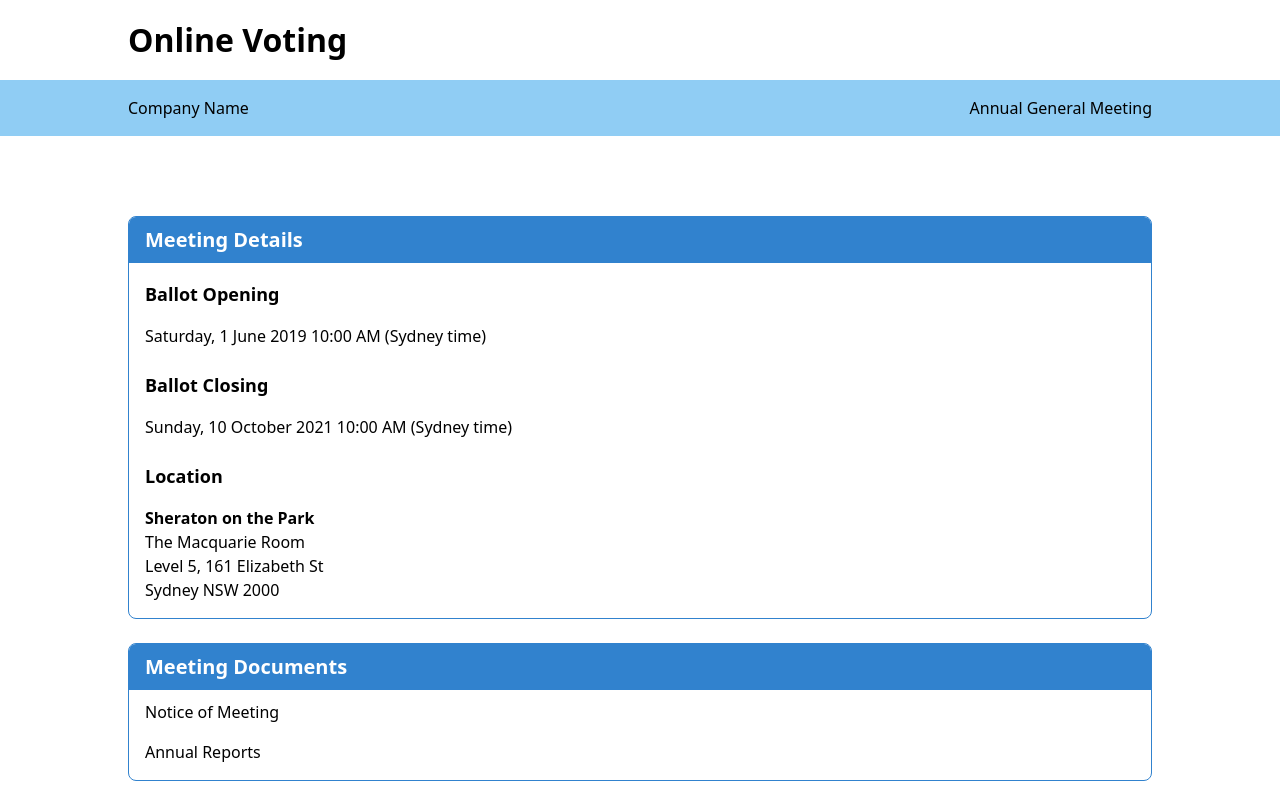
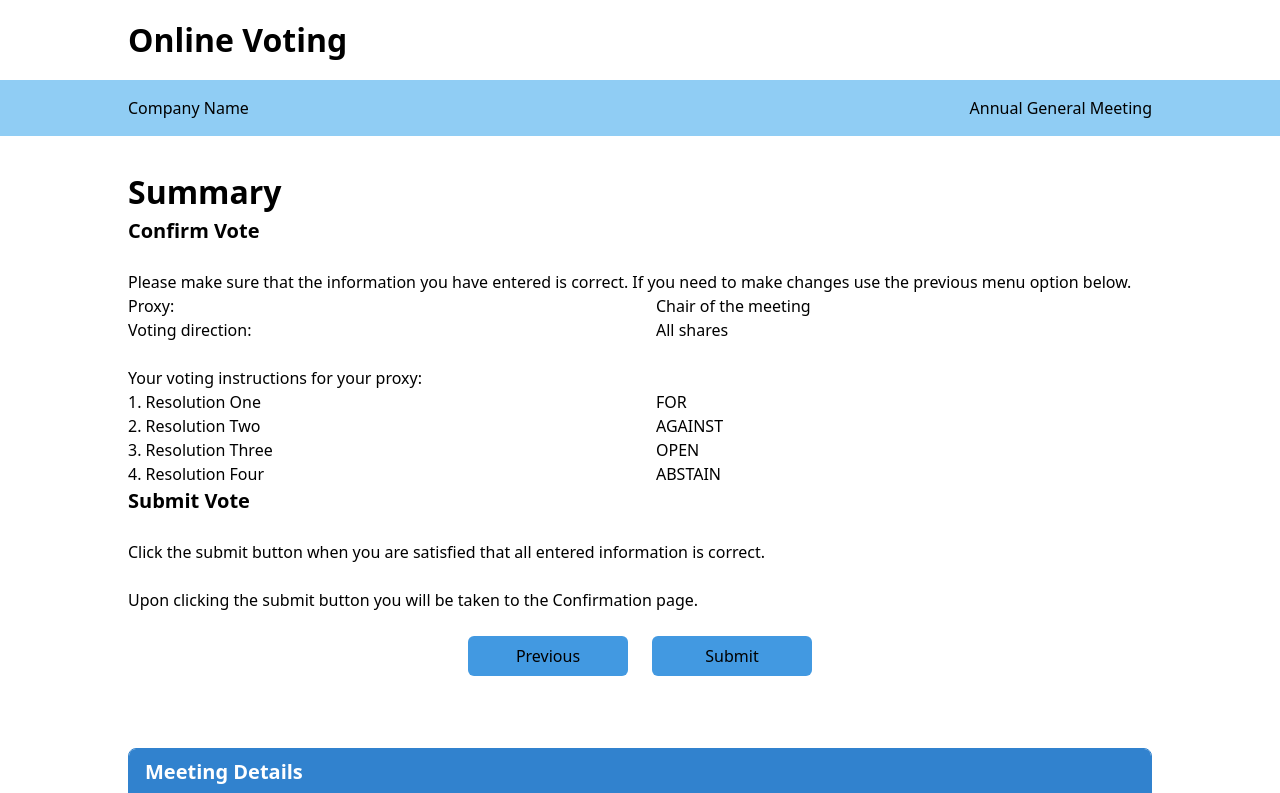
Before and after one commit to colinj/online-voting-sample-app, a Nuxt app: page /submit in a window 1280 px wide. Shown: the top 793 px of the page. Built offline with nearby package versions, Linux system fonts and the light colour scheme.

Commit message:
feat: New pages added

```diff
--- /dev/null
+++ b/pages/confirmation.vue
@@ -0,0 +1,104 @@
+<template>
+  <div>
+    <h1 class="h1">Confirmation</h1>
+    <p>
+      Thank you for voting. Your proxy vote has been submitted.
+    </p>
+    <p>
+      This is your proxy voting reference number: <strong>123457890</strong>.<br>
+      You must quote this reference number if you have any issues or queries.
+    </p>
+    <p>
+      We recommend that you print this page for your records.
+    </p>
+
+    <div>
+      <div class="flex-layout">
+        <span class="flex-item">Company</span>
+        <span class="flex-item">Austral Bean Company</span>
+      </div>
+      <div class="flex-layout">
+        <span class="flex-item">Meeting</span>
+        <span class="flex-item">Annual General Meeting</span>
+      </div>
+      <div class="flex-layout">
+        <span class="flex-item">Time</span>
+        <span class="flex-item">Tuesday, 12 October 2021 10:00 AM (Sydney time)</span>
+      </div>
+      <div class="flex-layout">
+        <span class="flex-item">Meeting Location</span>
+        <span class="flex-item">
+          Sheraton on the Park<br>
+          The Macquarie Room<br>
+          Level 5, 161 Elizabeth St<br>
+          Sydney NSW 2000
+        </span>
+      </div>
+      <div class="flex-layout">
+        <span class="flex-item">Selected proxy</span>
+        <span class="flex-item">Chair of the meeting</span>
+      </div>
+      <div class="flex-layout">
+        <span class="flex-item">Voting direction</span>
+        <span class="flex-item">All shares</span>
+      </div>
+    </div>
+
+    <p>
+      Your voting instructions for your proxy:
+    </p>
+
+    <div>
+      <div class="flex-layout">
+        <span class="flex-item">1. Resolution One</span>
+        <span class="flex-item">FOR</span>
+      </div>
+      <div class="flex-layout">
+        <span class="flex-item">2. Resolution Two</span>
+        <span class="flex-item">AGAINST</span>
+      </div>
+      <div class="flex-layout">
+        <span class="flex-item">3. Resolution Three</span>
+        <span class="flex-item">OPEN</span>
+      </div>
+      <div class="flex-layout">
+        <span class="flex-item">4. Resolution Four</span>
+        <span class="flex-item">ABSTAIN</span>
+      </div>
+    </div>
+
+    <div class="p-6 flex justify-center">
+      <a class="btn" href="">Close</a>
+    </div>
+  </div>
+</template>
+
+<script>
+export default {
+
+}
+</script>
+
+<style lang="scss" scoped>
+.footnote {
+  &::before {
+    content: "*";
+    position: absolute;
+    left: 0;
+  }
+}
+
+.btn {
+  display: inline-block;
+  min-width: 10rem;
+  @apply py-2;
+  @apply px-8;
+  @apply bg-blue-500;
+  @apply rounded-md;
+  text-align: center;
+
+  + .btn {
+    margin-left: 1.5rem;
+  }
+}
+</style>
--- a/pages/proxy.vue
+++ b/pages/proxy.vue
@@ -21,7 +21,7 @@
       or failing the person named above, the Chair of the Meeting, as my/our proxy to vote on my/our behalf in accordance with the following instructions at the Annual General Meeting to be held at Sheraton on the Park, The Macquarie Room, Level 5, 161 Elizabeth St, Sydney NSW 2000 on Tuesday 12 October 2021 at 10:00 AM (Sydney time) and at any adjournment of that Meeting.
     </p>
     <div class="p-6 flex justify-center">
-      <a class="btn" href="">Cancel</a>
+      <a class="btn" href="">Previous</a>
       <a class="btn" href="">Next</a>
     </div>
   </div>
--- /dev/null
+++ b/pages/submit.vue
@@ -0,0 +1,87 @@
+<template>
+  <div>
+    <h1 class="h1">Summary</h1>
+    <h2 class="h4">Confirm Vote</h2>
+    <p>
+      Please make sure that the information you have entered is correct. If you need to make changes use the previous menu option below.
+    </p>
+
+    <div>
+      <div class="flex-layout">
+        <span class="flex-item">Proxy:</span>
+        <span class="flex-item">Chair of the meeting</span>
+      </div>
+      <div class="flex-layout">
+        <span class="flex-item">Voting direction:</span>
+        <span class="flex-item">All shares</span>
+      </div>
+    </div>
+
+    <p>
+      Your voting instructions for your proxy:
+    </p>
+
+    <div>
+      <div class="flex-layout">
+        <span class="flex-item">1. Resolution One</span>
+        <span class="flex-item">FOR</span>
+      </div>
+      <div class="flex-layout">
+        <span class="flex-item">2. Resolution Two</span>
+        <span class="flex-item">AGAINST</span>
+      </div>
+      <div class="flex-layout">
+        <span class="flex-item">3. Resolution Three</span>
+        <span class="flex-item">OPEN</span>
+      </div>
+      <div class="flex-layout">
+        <span class="flex-item">4. Resolution Four</span>
+        <span class="flex-item">ABSTAIN</span>
+      </div>
+    </div>
+
+    <h2 class="h4">Submit Vote</h2>
+
+    <p>
+      Click the submit button when you are satisfied that all entered information is correct.
+    </p>
+    <p>
+      Upon clicking the submit button you will be taken to the Confirmation page.
+    </p>
+
+    <div class="p-6 flex justify-center">
+      <a class="btn" href="">Previous</a>
+      <a class="btn" href="">Submit</a>
+    </div>
+  </div>
+</template>
+
+<script>
+export default {
+
+}
+</script>
+
+<style lang="scss" scoped>
+.footnote {
+  &::before {
+    content: "*";
+    position: absolute;
+    left: 0;
+  }
+}
+
+.btn {
+  display: inline-block;
+  min-width: 10rem;
+  @apply py-2;
+  @apply px-8;
+  @apply bg-blue-500;
+  @apply rounded-md;
+  text-align: center;
+
+  + .btn {
+    margin-left: 1.5rem;
+  }
+}
+</style>
```
